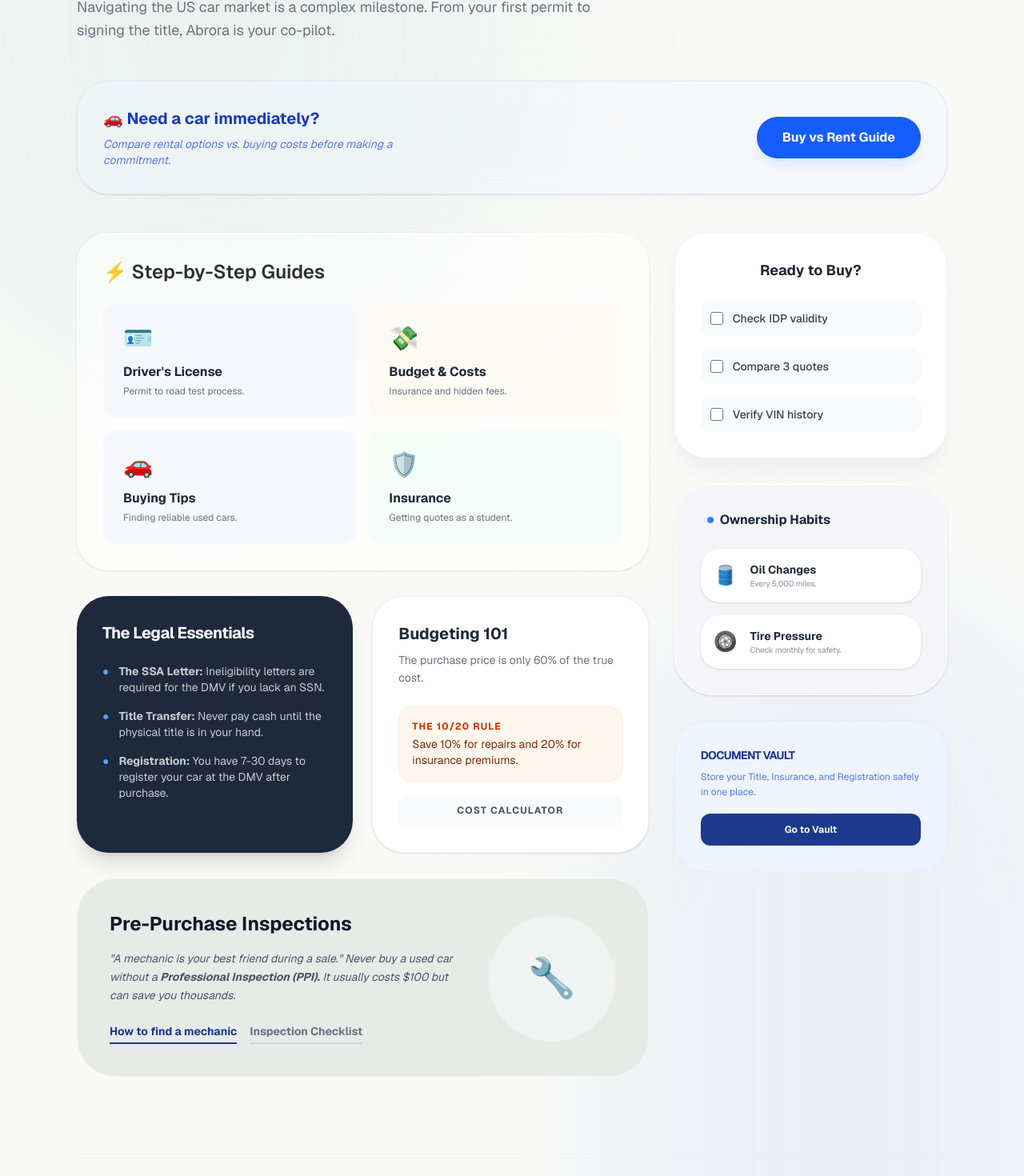
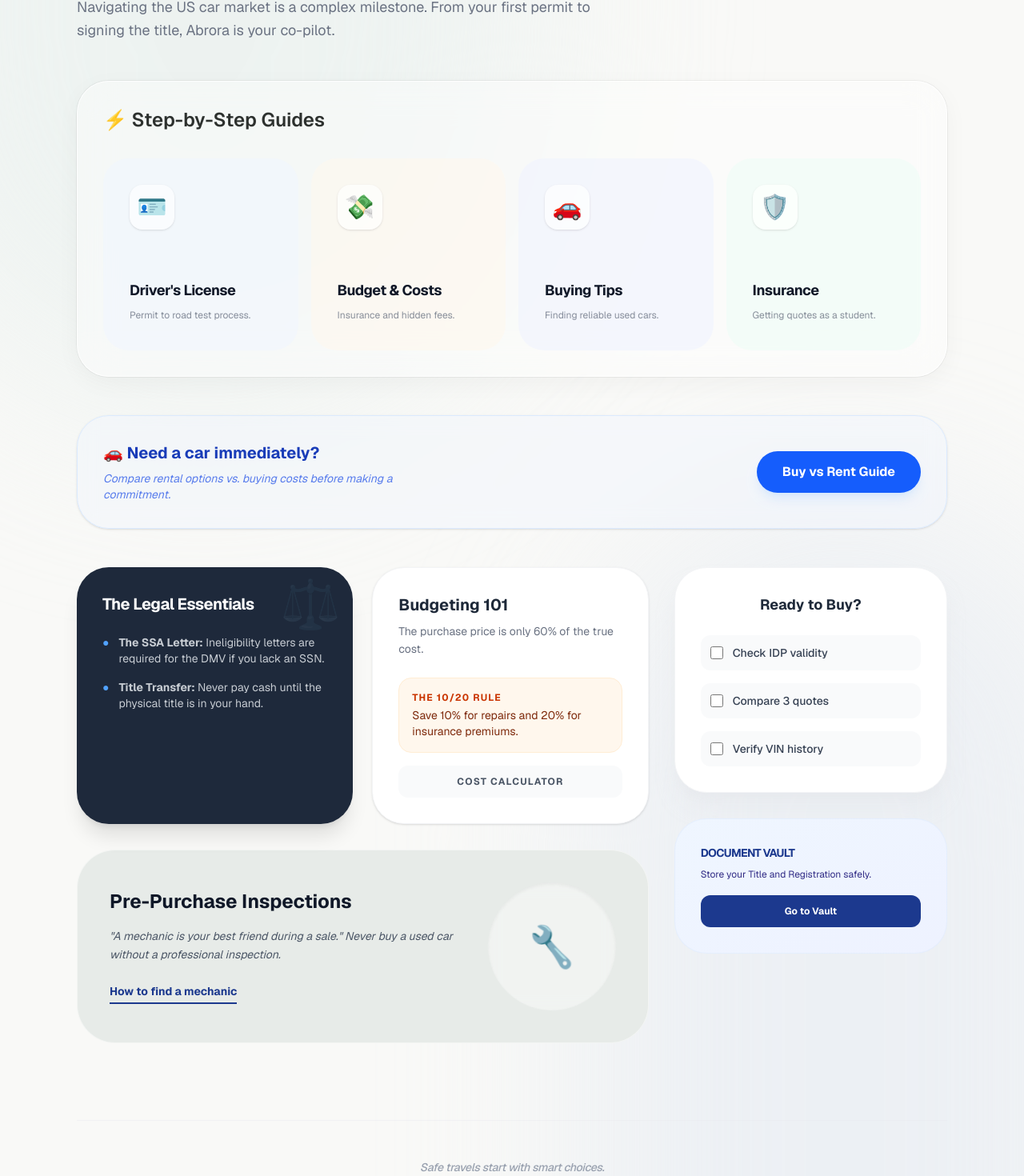
Before and after one commit to abrora-international-student-helper/abrora-web, a Next.js app: page /car in a window 1280 px wide. Shown: the part 350-1820 px from the top of the page at 80% size. Built offline with nearby package versions, Linux system fonts and the light colour scheme.

Commit message:
this is a car page

```diff
--- a/app/car/page.tsx
+++ b/app/car/page.tsx
@@ -1,6 +1,7 @@
 'use client'
 
 import React, { useState } from 'react'
+import { motion } from 'framer-motion'
 import Navbar from "../components/Nav";
 import Footer from "../components/common/footer";
 
@@ -14,79 +15,116 @@ export default function CarGuidePage() {
     { id: "insurance", title: "Insurance", icon: "🛡️", desc: "Getting quotes as a student.", bg: "bg-emerald-50/50" },
   ];
 
+  // Animation Variants
+  const containerVars = {
+    hidden: { opacity: 0 },
+    visible: {
+      opacity: 1,
+      transition: { staggerChildren: 0.1, delayChildren: 0.2 }
+    }
+  };
+
+  const itemVars = {
+    hidden: { opacity: 0, y: 20 },
+    visible: { opacity: 1, y: 0, transition: { duration: 0.6, ease: "easeOut" } }
+  };
+
   return (
-    <div className="min-h-screen relative overflow-hidden bg-[#F9F9F7] text-[#2D312E] font-sans">
+    <div className="min-h-screen relative overflow-hidden bg-[#F9F9F7] text-[#2D312E] font-sans selection:bg-blue-100">
       <Navbar />
 
-      {/* Mesh Gradient Background Elements - Matching Wellness UI */}
-      <div className="absolute top-[-5%] left-[-10%] w-[60%] h-[40%] bg-[#E8F0EE] rounded-full blur-[120px] opacity-70" />
-      <div className="absolute bottom-[5%] right-[-5%] w-[45%] h-[50%] bg-[#E3E9F2] rounded-full blur-[100px] opacity-60" />
+      {/* Animated Mesh Gradient Background Elements */}
+      <motion.div
+        animate={{
+          scale: [1, 1.1, 1],
+          opacity: [0.5, 0.7, 0.5]
+        }}
+        transition={{ duration: 10, repeat: Infinity, ease: "linear" }}
+        className="absolute top-[-5%] left-[-10%] w-[60%] h-[40%] bg-[#E8F0EE] rounded-full blur-[120px] pointer-events-none"
+      />
+      <motion.div
+        animate={{
+          scale: [1, 1.2, 1],
+          opacity: [0.4, 0.6, 0.4]
+        }}
+        transition={{ duration: 15, repeat: Infinity, ease: "linear" }}
+        className="absolute bottom-[5%] right-[-5%] w-[45%] h-[50%] bg-[#E3E9F2] rounded-full blur-[100px] pointer-events-none"
+      />
 
-      <div className="max-w-7xl mx-auto relative z-10 py-12 px-6 lg:px-24">
+      <motion.div
+        initial="hidden"
+        animate="visible"
+        variants={containerVars}
+        className="max-w-7xl mx-auto relative z-10 py-12 px-6 lg:px-24"
+      >
 
         {/* Hero Section */}
         <header className="mb-12 text-center md:text-left">
-          <div className="inline-flex items-center gap-2 px-3 py-1 rounded-full bg-blue-100/50 border border-blue-200 text-blue-800 text-xs font-bold uppercase tracking-widest mb-6 backdrop-blur-md">
+          <motion.div variants={itemVars} className="inline-flex items-center gap-2 px-3 py-1 rounded-full bg-blue-100/50 border border-blue-200 text-blue-800 text-xs font-bold uppercase tracking-widest mb-6 backdrop-blur-md">
             <span className="relative flex h-2 w-2">
               <span className="animate-ping absolute inline-flex h-full w-full rounded-full bg-blue-400 opacity-75"></span>
               <span className="relative inline-flex rounded-full h-2 w-2 bg-blue-500"></span>
             </span>
             Freedom on wheels
-          </div>
-          <h1 className="text-5xl md:text-6xl font-light tracking-tight mb-4 leading-tight text-gray-900">
+          </motion.div>
+          <motion.h1 variants={itemVars} className="text-5xl md:text-6xl font-light tracking-tight mb-4 leading-tight text-gray-900">
             Car buying designed for <br />
             <span className="font-semibold text-blue-900 italic text-4xl md:text-6xl">your global journey.</span>
-          </h1>
-          <p className="text-lg text-gray-500 max-w-2xl leading-relaxed">
+          </motion.h1>
+          <motion.p variants={itemVars} className="text-lg text-gray-500 max-w-2xl leading-relaxed">
             Navigating the US car market is a complex milestone. From your first permit to signing the title, Abrora is your co-pilot.
-          </p>
+          </motion.p>
         </header>
 
-        {/* 1. Quick Action Banner - Matching Wellness Crisis Style */}
-        <div className="mb-12 p-8 bg-blue-50/40 border border-blue-100 rounded-[2.5rem] backdrop-blur-md flex flex-col md:flex-row items-center justify-between gap-8 shadow-sm">
+        {/* Step-by-Step Guides Grid */}
+        <motion.section variants={itemVars} className="mb-12 bg-white/40 backdrop-blur-xl border border-white/80 rounded-[2.5rem] p-8 shadow-[0_8px_30px_rgb(0,0,0,0.04)] ring-1 ring-black/5">
+          <h3 className="text-2xl font-semibold mb-8 flex items-center gap-2">
+            ⚡ Step-by-Step Guides
+          </h3>
+          <div className="grid grid-cols-1 sm:grid-cols-2 md:grid-cols-4 gap-4">
+            {categories.map((cat) => (
+                <motion.button
+                    whileHover={{ y: -5, scale: 1.02 }}
+                    whileTap={{ scale: 0.98 }}
+                    key={cat.id}
+                    onClick={() => setActiveStep(cat.id)}
+                    className={`p-8 ${cat.bg} rounded-[2rem] text-left transition-all duration-300 group border border-transparent hover:border-white hover:shadow-xl flex flex-col justify-between h-[240px]`}
+                >
+                    <div className="bg-white/60 w-14 h-14 rounded-2xl flex items-center justify-center text-3xl shadow-sm group-hover:bg-white transition-colors group-hover:rotate-12 duration-300">
+                      {cat.icon}
+                    </div>
+                    <div>
+                      <p className="font-bold text-gray-900 text-lg tracking-tight">{cat.title}</p>
+                      <p className="text-xs text-gray-500 mt-2 leading-relaxed opacity-80 group-hover:opacity-100">{cat.desc}</p>
+                    </div>
+                </motion.button>
+            ))}
+          </div>
+        </motion.section>
+
+        {/* Action Banner */}
+        <motion.div variants={itemVars} className="mb-12 p-8 bg-blue-50/40 border border-blue-100 rounded-[2.5rem] backdrop-blur-md flex flex-col md:flex-row items-center justify-between gap-8 shadow-sm">
           <div>
             <h2 className="text-xl font-bold text-blue-800 flex items-center gap-2 mb-2">
               🚗 Need a car immediately?
             </h2>
             <p className="text-blue-700/70 text-sm max-w-md italic">Compare rental options vs. buying costs before making a commitment.</p>
           </div>
-          <div className="flex flex-wrap gap-3">
-            <button className="bg-blue-600 text-white px-8 py-3.5 rounded-full font-bold hover:bg-blue-700 transition-all shadow-lg shadow-blue-200/50">
-              Buy vs Rent Guide
-            </button>
-          </div>
-        </div>
+          <button className="bg-blue-600 text-white px-8 py-3.5 rounded-full font-bold hover:bg-blue-700 transition-all shadow-lg shadow-blue-200/50 hover:scale-105 active:scale-95">
+            Buy vs Rent Guide
+          </button>
+        </motion.div>
 
         <div className="grid grid-cols-1 lg:grid-cols-3 gap-8">
-
-          {/* Main Content Area */}
           <div className="lg:col-span-2 space-y-8">
-
-            {/* 3. Category Grid - Matching Fast Relief Tools Style */}
-            <section className="bg-white/60 backdrop-blur-xl border border-white/80 rounded-[2.5rem] p-8 shadow-sm">
-              <h3 className="text-2xl font-semibold mb-6 flex items-center gap-2">
-                ⚡ Step-by-Step Guides
-              </h3>
-              <div className="grid grid-cols-1 md:grid-cols-2 gap-4">
-                {categories.map((cat) => (
-                    <button
-                        key={cat.id}
-                        onClick={() => setActiveStep(cat.id)}
-                        className={`p-6 ${cat.bg} rounded-2xl text-left hover:scale-[1.02] transition-all group border border-transparent hover:border-white`}
-                    >
-                        <span className="block text-3xl mb-3">{cat.icon}</span>
-                        <p className="font-bold text-gray-800">{cat.title}</p>
-                        <p className="text-xs text-gray-500 mt-1">{cat.desc}</p>
-                    </button>
-                ))}
-              </div>
-            </section>
-
-            {/* 2. Normalizing Section - Matching Emerald Box Style */}
-            <section className="grid grid-cols-1 md:grid-cols-2 gap-6">
-              <div className="bg-[#1e293b] text-white rounded-[2.5rem] p-8 shadow-xl">
-                <h3 className="text-xl font-bold mb-6 tracking-tight">The Legal Essentials</h3>
-                <ul className="space-y-4 text-slate-100/80 text-sm">
+            <motion.section variants={itemVars} className="grid grid-cols-1 md:grid-cols-2 gap-6">
+              {/* Dark Box */}
+              <div className="bg-[#1e293b] text-white rounded-[2.5rem] p-8 shadow-xl relative overflow-hidden group">
+                <div className="absolute top-0 right-0 p-4 opacity-10 group-hover:scale-110 transition-transform">
+                    <span className="text-6xl">⚖️</span>
+                </div>
+                <h3 className="text-xl font-bold mb-6 tracking-tight relative z-10 text-white">The Legal Essentials</h3>
+                <ul className="space-y-4 text-slate-100/80 text-sm relative z-10">
                   <li className="flex items-start gap-3">
                     <span className="text-blue-400">●</span>
                     <p><strong>The SSA Letter:</strong> Ineligibility letters are required for the DMV if you lack an SSN.</p>
@@ -95,15 +133,11 @@ export default function CarGuidePage() {
                     <span className="text-blue-400">●</span>
                     <p><strong>Title Transfer:</strong> Never pay cash until the physical title is in your hand.</p>
                   </li>
-                  <li className="flex items-start gap-3">
-                    <span className="text-blue-400">●</span>
-                    <p><strong>Registration:</strong> You have 7-30 days to register your car at the DMV after purchase.</p>
-                  </li>
                 </ul>
               </div>
 
-              {/* 5. Budget Box - Matching Academic Pressure Style */}
-              <div className="bg-white rounded-[2.5rem] p-8 border border-gray-100 shadow-sm flex flex-col justify-between">
+              {/* Budget Box */}
+              <div className="bg-white rounded-[2.5rem] p-8 border border-gray-100 shadow-sm flex flex-col justify-between hover:shadow-md transition-shadow">
                 <div>
                   <h3 className="text-xl font-bold mb-2 text-gray-800">Budgeting 101</h3>
                   <p className="text-sm text-gray-500 mb-6 leading-relaxed">The purchase price is only 60% of the true cost.</p>
@@ -118,39 +152,38 @@ export default function CarGuidePage() {
                   </button>
                 </div>
               </div>
-            </section>
+            </motion.section>
 
-            {/* 7. Seeking Professional Help - Matching Demystifying Counseling Style */}
-            <section className="bg-[#E7EBE8] rounded-[3rem] p-10 flex flex-col md:flex-row gap-10 items-center border border-white/50">
+            {/* Professional Help */}
+            <motion.section variants={itemVars} className="bg-[#E7EBE8] rounded-[3rem] p-10 flex flex-col md:flex-row gap-10 items-center border border-white/50 hover:shadow-lg transition-all">
               <div className="flex-1">
                 <h3 className="text-2xl font-bold mb-4 text-gray-900">Pre-Purchase Inspections</h3>
                 <p className="text-gray-600 text-sm leading-relaxed mb-6 italic">
-                  "A mechanic is your best friend during a sale." Never buy a used car without a <strong>Professional Inspection (PPI).</strong> It usually costs $100 but can save you thousands.
+                  &quot;A mechanic is your best friend during a sale.&quot; Never buy a used car without a professional inspection.
                 </p>
                 <div className="flex flex-wrap gap-4">
                   <button className="text-blue-900 font-bold border-b-2 border-blue-900 pb-1 hover:text-blue-700 transition-all text-sm">
                     How to find a mechanic
                   </button>
-                  <button className="text-gray-500 font-bold border-b-2 border-gray-300 pb-1 hover:text-gray-700 transition-all text-sm">
-                    Inspection Checklist
-                  </button>
                 </div>
               </div>
-              <div className="hidden md:flex w-40 h-40 bg-white/40 backdrop-blur-md rounded-full items-center justify-center text-5xl shadow-inner">
+              <motion.div
+                animate={{ rotate: [0, 5, 0] }}
+                transition={{ duration: 4, repeat: Infinity }}
+                className="hidden md:flex w-40 h-40 bg-white/40 backdrop-blur-md rounded-full items-center justify-center text-5xl shadow-inner"
+              >
                 🔧
-              </div>
-            </section>
+              </motion.div>
+            </motion.section>
           </div>
 
-          {/* Sidebar Area */}
-          <div className="space-y-8">
-
-            {/* 8. Checklist - Matching Mood Check-in Style */}
+          {/* Sidebar */}
+          <motion.aside variants={itemVars} className="space-y-8">
             <div className="bg-white rounded-[2.5rem] p-8 border border-gray-100 shadow-xl shadow-gray-200/50">
               <h3 className="text-lg font-bold mb-6 text-center text-gray-800">Ready to Buy?</h3>
               <div className="space-y-4">
                 {["Check IDP validity", "Compare 3 quotes", "Verify VIN history"].map((item) => (
-                  <div key={item} className="flex items-center gap-3 p-3 bg-gray-50 rounded-xl">
+                  <div key={item} className="flex items-center gap-3 p-3 bg-gray-50 rounded-xl hover:bg-blue-50/30 transition-colors">
                     <input type="checkbox" className="h-4 w-4 rounded border-gray-300 text-blue-600 focus:ring-blue-500" />
                     <span className="text-sm text-gray-700 font-medium">{item}</span>
                   </div>
@@ -158,43 +191,18 @@ export default function CarGuidePage() {
               </div>
             </div>
 
-            {/* 4. Daily Maintenance - Matching Daily Wellness Habits Style */}
-            <div className="bg-[#F4F4F9] rounded-[3rem] p-8 border border-white shadow-sm">
-              <h3 className="font-bold text-gray-800 mb-6 flex items-center gap-2 px-2">
-                <span className="w-2 h-2 bg-blue-500 rounded-full"></span>
-                Ownership Habits
-              </h3>
-              <ul className="space-y-4">
-                <li className="group flex gap-4 items-center bg-white p-4 rounded-[1.5rem] shadow-sm hover:shadow-md transition-all cursor-pointer">
-                  <span className="text-2xl transform group-hover:rotate-12 transition-transform">🛢️</span>
-                  <div>
-                    <p className="text-sm font-bold text-gray-800">Oil Changes</p>
-                    <p className="text-[10px] text-gray-400 font-medium tracking-tight">Every 5,000 miles.</p>
-                  </div>
-                </li>
-                <li className="group flex gap-4 items-center bg-white p-4 rounded-[1.5rem] shadow-sm hover:shadow-md transition-all cursor-pointer">
-                  <span className="text-2xl transform group-hover:rotate-12 transition-transform">🛞</span>
-                  <div>
-                    <p className="text-sm font-bold text-gray-800">Tire Pressure</p>
-                    <p className="text-[10px] text-gray-400 font-medium tracking-tight">Check monthly for safety.</p>
-                  </div>
-                </li>
-              </ul>
-            </div>
-
-            {/* Document Vault Teaser - Matching Quiz Style */}
             <div className="p-8 bg-gradient-to-br from-blue-50 to-indigo-50 rounded-[2.5rem] border border-blue-100/50">
               <h4 className="text-sm font-bold text-blue-900 mb-2 uppercase tracking-tighter">Document Vault</h4>
-              <p className="text-xs text-blue-700/70 mb-4 leading-relaxed">Store your Title, Insurance, and Registration safely in one place.</p>
+              <p className="text-xs text-blue-700/70 mb-4 leading-relaxed text-indigo-900">Store your Title and Registration safely.</p>
               <button className="w-full py-3 bg-blue-900 text-white rounded-xl text-xs font-bold hover:bg-black transition-all">
                 Go to Vault
               </button>
             </div>
-          </div>
+          </motion.aside>
         </div>
 
         <footer className="mt-24 text-center border-t border-gray-200/40 pt-12">
-          <p className="text-gray-400 text-sm mb-6 italic font-medium">Safe travels start with smart choices.</p>
+          <p className="text-gray-400 text-sm mb-6 italic font-medium tracking-tight">Safe travels start with smart choices.</p>
           <button
             onClick={() => window.location.href = '/dashboard'}
             className="text-xs font-bold tracking-[0.3em] text-gray-400 hover:text-blue-900 transition-all uppercase px-4 py-2"
@@ -202,17 +210,8 @@ export default function CarGuidePage() {
             ← Return to Dashboard
           </button>
         </footer>
-      </div>
+      </motion.div>
       <Footer />
     </div>
   )
 }
-
-function GuideDetail({ title, desc }: { title: string, desc: string }) {
-    return (
-      <div className="group">
-        <h5 className="text-lg font-bold group-hover:text-blue-600 transition">{title}</h5>
-        <p className="mt-2 text-gray-500 leading-relaxed">{desc}</p>
-      </div>
-    );
-}
```
Also changed, not shown: 1 other file (tests, documents, lock files or other folders).
